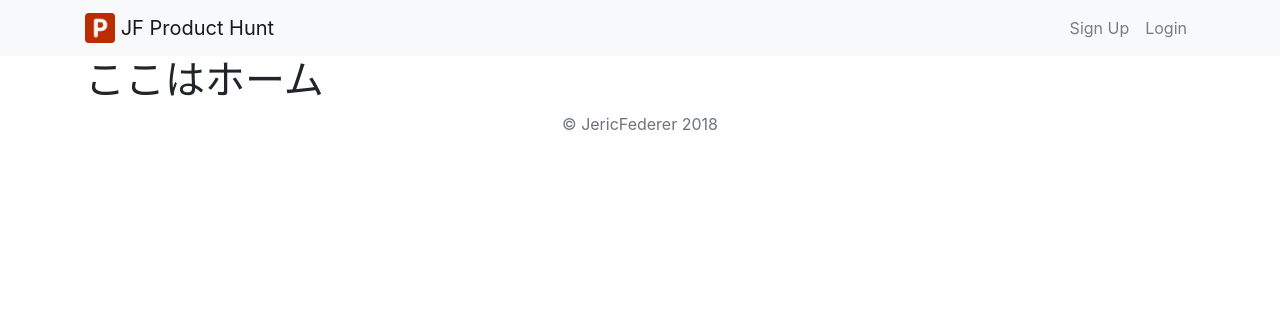
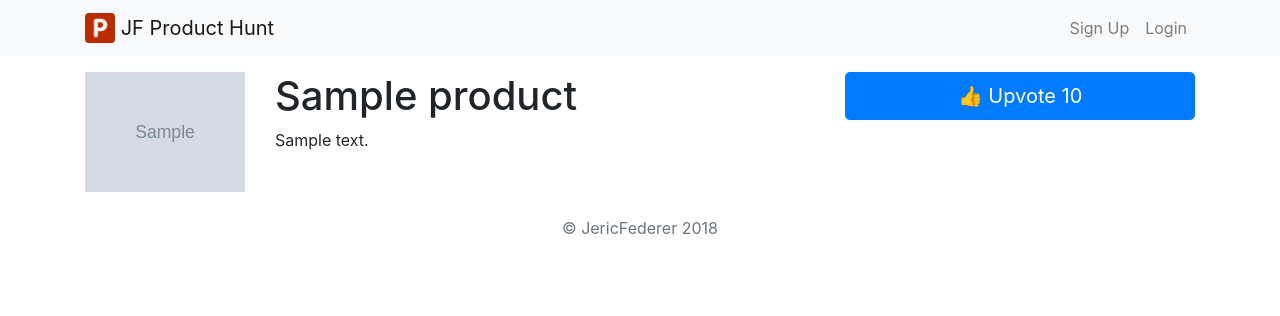
Before and after one commit to JericFederer97/jfproducthunt, a Django app: page / in a window 1280 px wide. Shown: the top 316 px of the page. Run offline with Django 3.2, Linux system fonts and the light colour scheme; tables that the repository leaves empty hold one stand-in row (values such as "Sample post"); grey boxes marked "Sample" are stand-in pictures; parts of the project's set-up code (start-up, migrations or seed data) failed here and were passed over; some libraries are stand-ins or nearby versions.

Commit message:
Site completed

```diff
--- a/jfproject2/templates/base.html
+++ b/jfproject2/templates/base.html
@@ -10,7 +10,7 @@
   <!-- <link href="{% static 'open-iconic/font/css/open-iconic-bootstrap.css' %} rel="stylesheet"> -->
   <!-- <span class="oi oi-plus"></span> -->
 
-  <title>JF Journey</title>
+  <title>JF Product Hunt</title>
 </head>
 
 <body>
@@ -18,7 +18,7 @@
   <header>
     <nav class="navbar navbar-expand-lg navbar-light bg-light">
       <div class="container">
-        <a class="navbar-brand" href="">
+        <a class="navbar-brand" href="{% url 'home' %}">
           <img src="{% static 'logo2.png' %}" height="30" width="30" class="d-inline-block align-top">
           JF Product Hunt
         </a>
@@ -50,7 +50,7 @@
     {% endblock %}
 
   </div>
-
+  <br>
   <footer class="text-muted">
     <div class="container text-center">
       <p>© JericFederer {% now 'Y' %}</p>
--- a/products/templates/products/home.html
+++ b/products/templates/products/home.html
@@ -2,6 +2,23 @@
 
 {% block content %}
 
-<h1>ここはホーム</h1>
+{% for product in products.all %}
+<div class="row pt-3">
+  <div class="col-2" onclick="window.location='{% url 'detail' product.id %}';" style="cursor: pointer;">
+    <img src="{{ product.icon.url }}" class="img-fluid">
+  </div>
+  <div class="col-6" onclick="window.location='{% url 'detail' product.id %}';" style="cursor: pointer;">
+    <h1>{{ product.title }}</h1>
+    <p>{{ product.summary }}</p>
+  </div>
+  <div class="col-4">
+    <a href="javascript:{document.getElementById('upvote{{ product.id }}').submit()}"><button class="btn btn-primary btn-lg btn-block">👍 Upvote {{ product.votes_total }}</button></a>
+  </div>
+</div>
+<form id="upvote{{ product.id }}" method="POST" action="{% url 'upvote' product.id %}">
+  {% csrf_token %}
+  <input type="hidden">
+</form>
+{% endfor %}
 
 {% endblock %}
--- a/products/urls.py
+++ b/products/urls.py
@@ -3,5 +3,6 @@ from . import views
 
 urlpatterns = [
     path('create', views.create, name='create'),
-
+    path('<int:product_id>', views.detail, name='detail'),
+    path('<int:product_id>/upvote', views.upvote, name='upvote'),
 ]
--- a/products/views.py
+++ b/products/views.py
@@ -1,13 +1,14 @@
-from django.shortcuts import render, redirect
+from django.shortcuts import render, redirect, get_object_or_404
 from django.contrib.auth.decorators import login_required
 from .models import Product
 from django.utils import timezone
 
 # Create your views here.
 def home(request):
-    return render(request, 'products/home.html')
+    products = Product.objects
+    return render(request, 'products/home.html', {'products':products})
 
-@login_required
+@login_required(login_url="/accounts/signup")
 def create(request):
     if request.method == 'POST':
         if request.POST['title'] and request.POST['body'] and request.POST['url'] and request.POST['title'] and request.FILES['icon'] and request.FILES['image']:
@@ -23,8 +24,20 @@ def create(request):
             product.pub_date = timezone.datetime.now()
             product.hunter = request.user
             product.save()
-            return redirect('home')
+            return redirect('/products/' + str(product.id))
         else:
             return render(request, 'products/create.html', {'error':'All fields are required'})
     else:
         return render(request, 'products/create.html')
+
+def detail(request, product_id):
+    product = get_object_or_404(Product, pk=product_id)
+    return render(request, 'products/detail.html', {'product':product})
+
+@login_required(login_url="/accounts/signup")
+def upvote(request, product_id):
+        if request.method == 'POST':
+            product = get_object_or_404(Product, pk=product_id)
+            product.votes_total += 1
+            product.save()
+            return redirect('/products/' + str(product.id))
```
Also changed, not shown: products/templates/products/detail.html (added, +47 -0 lines).
